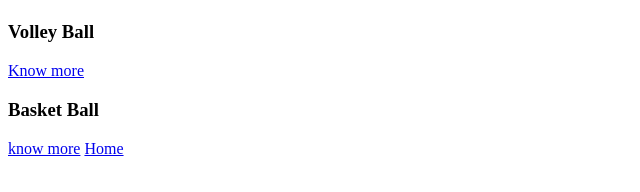
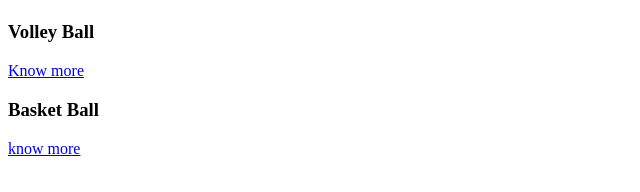
Before and after one commit to MeghanaMuniputra/DAY123, a plain HTML site: page Day 4/outdoor.html in a window 1280 px wide. Shown: the full height of the page, 0-640 px from the left. Drawn offline with Linux system fonts and the light colour scheme.

Commit message:
Update outdoor.html

```diff
--- a/Day 4/outdoor.html
+++ b/Day 4/outdoor.html
@@ -11,7 +11,6 @@
     <a href="https://en.wikipedia.org/wiki/Volleyball">Know more</a>
     <h3>Basket Ball</h3>
     <a href="https://en.wikipedia.org/wiki/Basketball">know more</a>
-    <a href="/Day 1/IO.html">Home</a>
 
 </body>
 </html>
```
